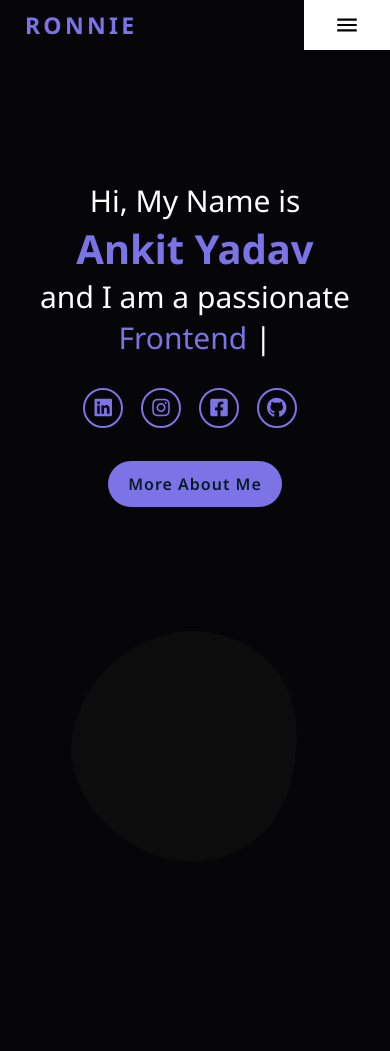
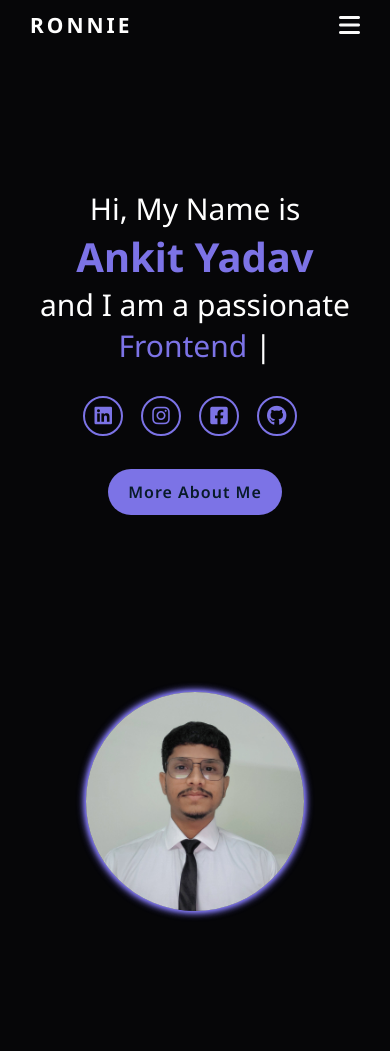
Before and after one commit to Ankityadav3m/Portfolio2, a plain HTML site: page index.html in a window 390 px wide. Shown: the top 1051 px of the page. Drawn offline with nearby package versions, Linux system fonts and the light colour scheme.

Commit message:
added image and style to Navbar

```diff
--- a/index.html
+++ b/index.html
@@ -12,16 +12,17 @@
       crossorigin="anonymous"
       referrerpolicy="no-referrer"
     />
+    <link rel="stylesheet" href="loco.css">
 
 
   </head>
-  <body>
+  <body >
     <!------------------------ Navbar Section -------------------------->
 
     <header>
       <nav class="navbar">
         <ul class="sidebar">
-          <li class="menuclose" onclick=hideSidebar()><a href="#"><svg xmlns="http://www.w3.org/2000/svg" height="26" viewBox="0 -960 960 960" width="26"><path d="m256-200-56-56 224-224-224-224 56-56 224 224 224-224 56 56-224 224 224 224-56 56-224-224-224 224Z"/></svg></a></li>
+          <li class="menuclose" onclick=hideSidebar()><a href="#"><i class="fa-solid fa-xmark";"></i></a></li>
           <li><a href="#A1">Home</a></li>
           <li><a href="#about">About </a></li>
           <li><a href="#A2">Skills</a></li>
@@ -37,7 +38,7 @@
           <li class="hideOnMobile"><a href="#A3">Certificate</a></li>
           <li class="hideOnMobile"><a href="#projects">Projects </a></li>
           <li class="hideOnMobile"><a href="#A5">Contact Me </a></li>
-          <li class="menubutton" onclick=showSidebar()><a href="#"><svg xmlns="http://www.w3.org/2000/svg" height="26" viewBox="0 -960 960 960" width="26"><path d="M120-240v-80h720v80H120Zm0-200v-80h720v80H120Zm0-200v-80h720v80H120Z"/></svg> </a></li>
+          <li class="menubutton" onclick=showSidebar()><a href="#"><i class="fa-solid fa-bars" style="color: #fafafa;"></i></a></li>
         </ul>
       </nav>
     </header>
@@ -50,10 +51,14 @@
           Hi, My Name is
           <br /><span class="Name">Ankit Yadav</span>
 
-          <div>
-            and I am a passionate <br>
-            <span id = "element"></span>
+          <div class="bound">
+            <div>
+              and I am a passionate <br>
+              <span id = "element"></span>
+            </div>
+
           </div>
+
 
           <div class="social">
             <a href="https://www.linkedin.com/in/ankityadav3m/"
@@ -66,7 +71,7 @@
           <a href="#about" class="socialbox">More About Me</a>
         </div>
         <div class="rightsection">
-          <img src="images/graph (1).png" alt="Developerimage" />
+          <img src="images/Ankit.jpg" alt="Developerimage" />
         </div>
       </section>
 
@@ -369,7 +374,13 @@
 
 
     </main>
-  </body>
+
+
+
+  <script src="https://cdnjs.cloudflare.com/ajax/libs/gsap/3.12.5/gsap.min.js" integrity="sha512-7eHRwcbYkK4d9g/6tD/mhkf++eoTHwpNM9woBxtPUBWm67zeAfFC+HrdoE2GanKeocly/VxeLvIqwvCdk7qScg==" crossorigin="anonymous" referrerpolicy="no-referrer"></script>
   <script src="https://unpkg.com/typed.js@2.0.16/dist/typed.umd.js"></script>
   <script src="script.js"></script>
+  </body>
+
+
 </html>
--- a/script.js
+++ b/script.js
@@ -17,3 +17,14 @@ var typed = new Typed('#element', {
   backSpeed: 50,
   loop: true
 });
+
+function titleEffect(){
+  var tl=gsap.timeline();
+  tl.to(".bound div",{
+    y:'0',
+    duration:2,
+    ease:Expo.easeInOut
+    // opacity:0
+  })
+}
+titleEffect();
--- a/style.css
+++ b/style.css
@@ -24,6 +24,13 @@ body {
   font-size: 25px;
 } */
 
+.bound{
+  /* background: red; */
+  overflow: hidden;
+}
+.bound div{
+  transform: translateY(100%);
+}
 
 nav ul {
   height: 50px;
@@ -37,6 +44,7 @@ nav ul {
 
 nav li {
   height: 100%;
+  font-weight: bold;
 }
 nav a {
   height: 100%;
@@ -47,12 +55,13 @@ nav a {
   color: #fff;
 }
 
-nav a:hover {
+nav .hideOnMobile a:hover {
   color:  #7c73e6;
 
   transform: scale(1.1);
   transition: 0.3s;
 }
+
 
 nav li:first-child {
   margin-right: auto;
@@ -89,7 +98,8 @@ nav li:first-child {
 }
 .menubutton {
   display: none;
-  background-color: #fff;
+  font-size: 24px;
+  /* background-color: #fff; */
 
 
 }
@@ -97,10 +107,13 @@ nav li:first-child {
   background-color: #fff;
 
 }
-/* .menuclose:hover{
-
-
-} */
+.menuclose a{
+  color: #000;
+  font-size: 24px;
+}
+.menuclose a:hover{
+  color: #fff;
+}
 @media (max-width: 800px) {
   .hideOnMobile {
     display: none;
@@ -131,7 +144,11 @@ nav li:first-child {
   font-size: 30px;
 }
 .rightsection img {
-  width: 70%;
+  width: 80%;
+
+  border-radius: 50%;
+  box-shadow:  0 0 2px #7c73e6, 0 0 4px #7c73e6, 0 0 6px #7c73e6, 0 0 8px #7c73e6,
+  0 0 10px #7c73e6;
 }
 .Name {
   color: #7c73e6;
@@ -188,7 +205,8 @@ nav li:first-child {
     text-align: center;
   }
   .rightsection img {
-    width: 100%;
+    width: 70%;
+    margin-top: 60px;
   }
 }
 @media (max-width: 450px) {
```
